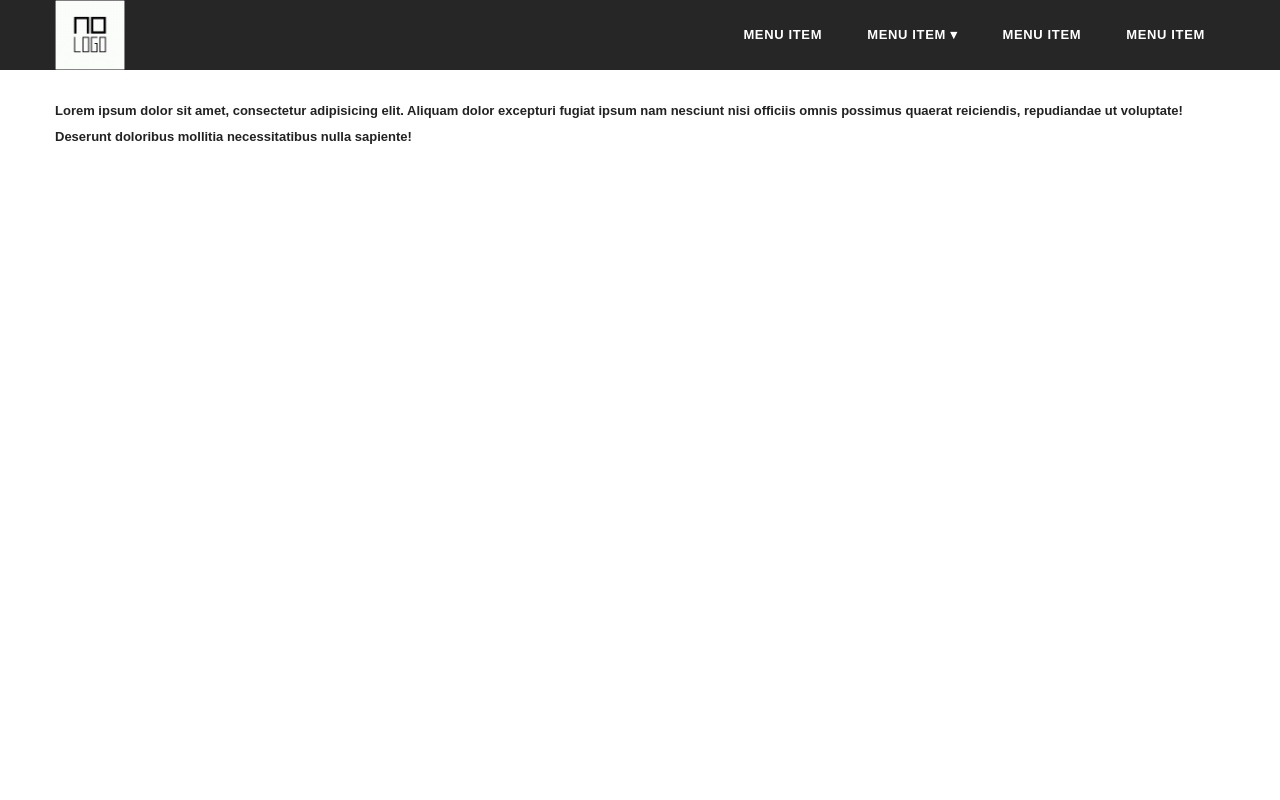
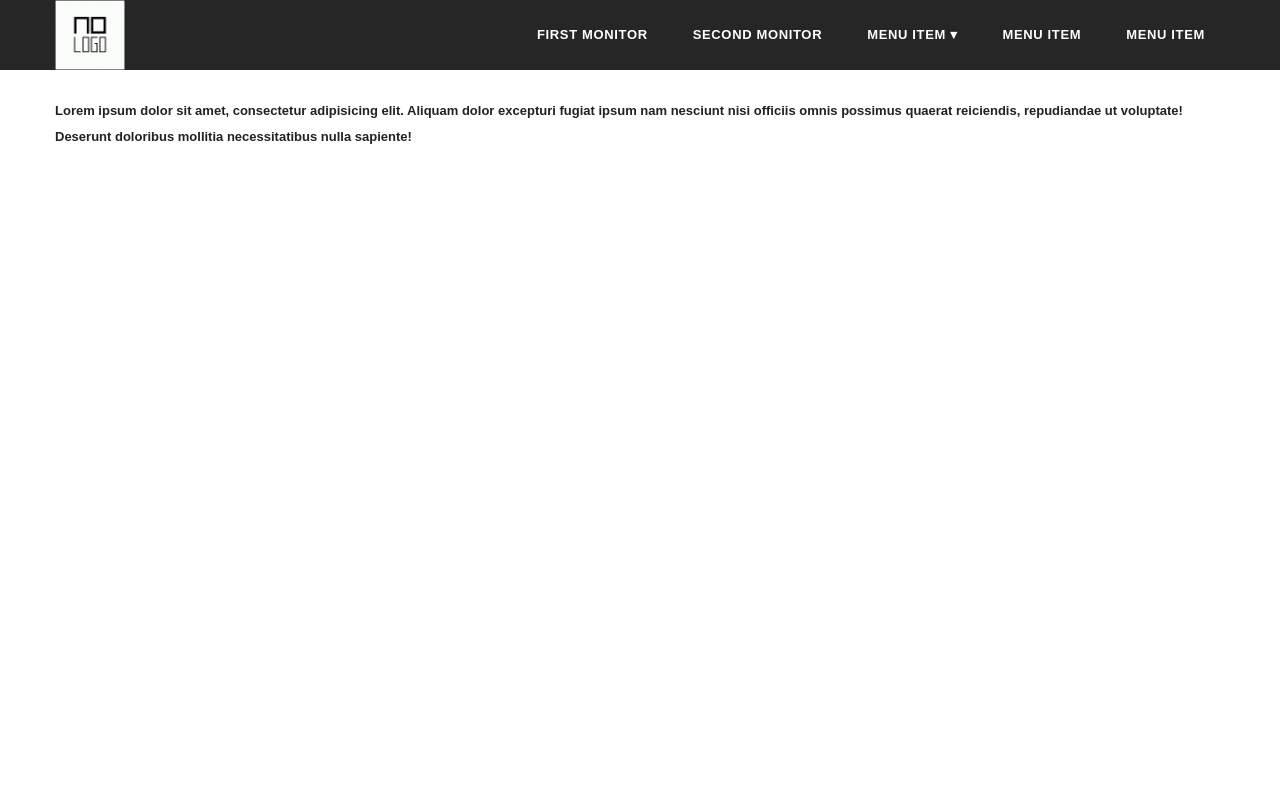
Before and after one commit to Lperke/menu, a plain HTML site: page index.html in a window 1280 px wide. Shown: the top 800 px of the page. Drawn offline with nearby package versions, Linux system fonts and the light colour scheme.

Commit message:
Update index.html

```diff
--- a/index.html
+++ b/index.html
@@ -21,9 +21,14 @@
         <button class="nav-toogle toShow800" type="button"></button>
 
         <ul class="clear toHide800 menu ">
-            <li class="active">
-                <a href="#">
-                    Menu item
+		<li>
+                <a href="#test">
+                    First monitor
+                </a>
+            </li>
+            <li>
+                <a href="#test2">
+                   Second monitor
                 </a>
             </li>
             <li class="has-children">
@@ -69,7 +74,13 @@
 	</div>
 </nav>
 
-<div class="content">
+<div class="content" id="test">
+<div class="wrapper clear">
+Lorem ipsum dolor sit amet, consectetur adipisicing elit. Aliquam dolor excepturi fugiat ipsum nam nesciunt nisi officiis omnis possimus quaerat reiciendis, repudiandae ut voluptate! Deserunt doloribus mollitia necessitatibus nulla sapiente!
+</div>
+</div>
+
+<div class="content" id="test2">
 <div class="wrapper clear">
 Lorem ipsum dolor sit amet, consectetur adipisicing elit. Aliquam dolor excepturi fugiat ipsum nam nesciunt nisi officiis omnis possimus quaerat reiciendis, repudiandae ut voluptate! Deserunt doloribus mollitia necessitatibus nulla sapiente!
 </div>
```
